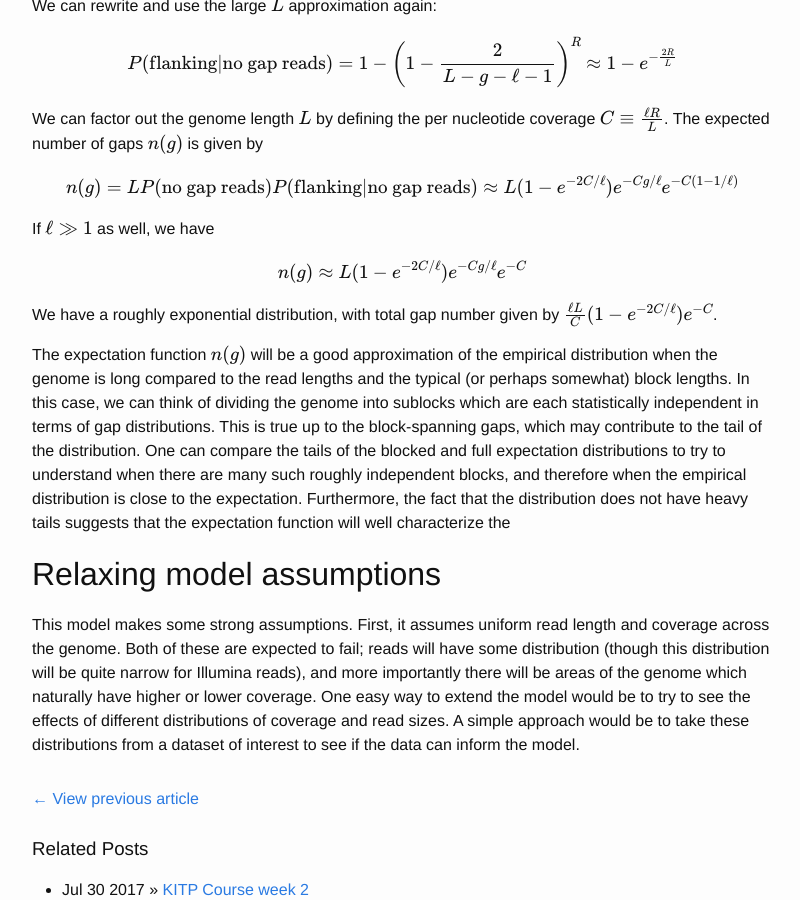
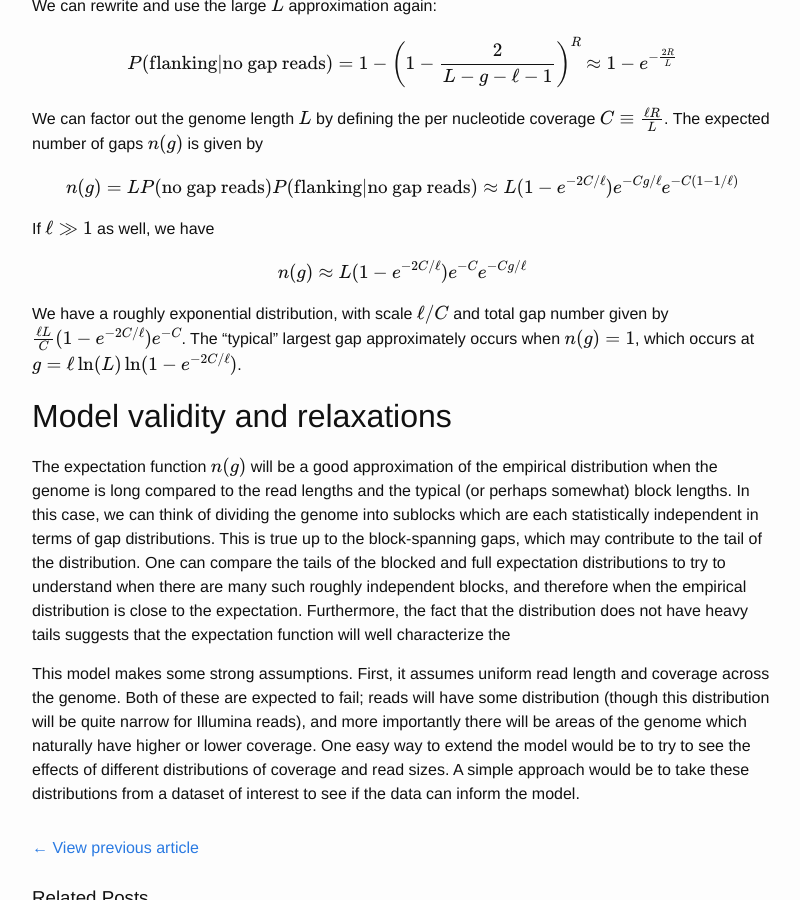
Before and after one commit to atishagarwala/atishagarwala.github.io, a Jekyll site: the page built from _posts/2017-08-04-Null-model-coverage.markdown, in a window 1280 px wide and 900 px high, scrolled down 1307 px. Shown: the whole window, without its empty margins (238-1038 px from the left). Built offline with Jekyll 4.4.1, drawn with Linux system fonts in a browser that asks for light colours; formulas are drawn with MathJax 3; comment, search, counter and statistics services are not loaded.

Commit message:
Update 2017-08-04-Null-model-coverage.markdown

```diff
--- a/_posts/2017-08-04-Null-model-coverage.markdown
+++ b/_posts/2017-08-04-Null-model-coverage.markdown
@@ -62,10 +62,13 @@ $$n(g) = L P(\text{no gap reads})P(\text{flanking}|\text{no gap reads}) \approx
 
 If $$\ell\gg1$$ as well, we have
 
-$$n(g) \approx L(1-e^{-2C/\ell})e^{-Cg/\ell}e^{-C}$$
+$$n(g) \approx L(1-e^{-2C/\ell})e^{-C}e^{-Cg/\ell}$$
 
-We have a roughly exponential distribution, with total gap number given by
-$$ \frac{\ell L}{C}(1-e^{-2C/\ell})e^{-C}$$.
+We have a roughly exponential distribution, with scale $\ell/C$ and total gap number given by
+$$ \frac{\ell L}{C}(1-e^{-2C/\ell})e^{-C}$$. The "typical" largest gap approximately occurs when
+$$n(g) = 1$$, which occurs at $$g = \ell\ln(L)\ln(1-e^{-2C/\ell})$$.
+
+## Model validity and relaxations
 
 The expectation function $$n(g)$$ will be a good approximation of the empirical distribution when the genome is
 long
@@ -78,7 +81,7 @@ therefore
 when the empirical distribution is close to the expectation. Furthermore, the fact that the distribution does
 not have heavy tails suggests that the expectation function will well characterize the
 
-## Relaxing model assumptions
+
 
 This model makes some strong assumptions. First, it assumes uniform read length and coverage across the genome. Both of these
 are expected to fail; reads will have some distribution (though this distribution will be quite narrow for Illumina reads),
```
